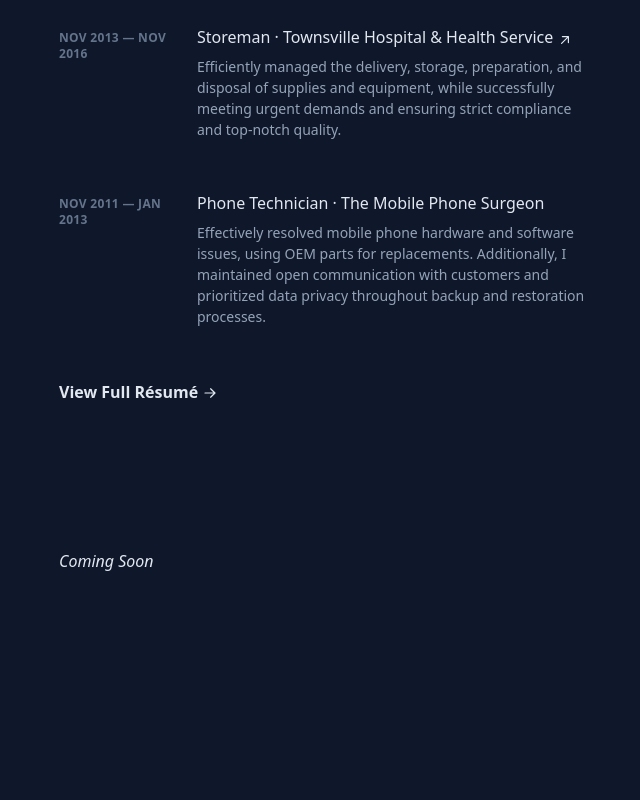
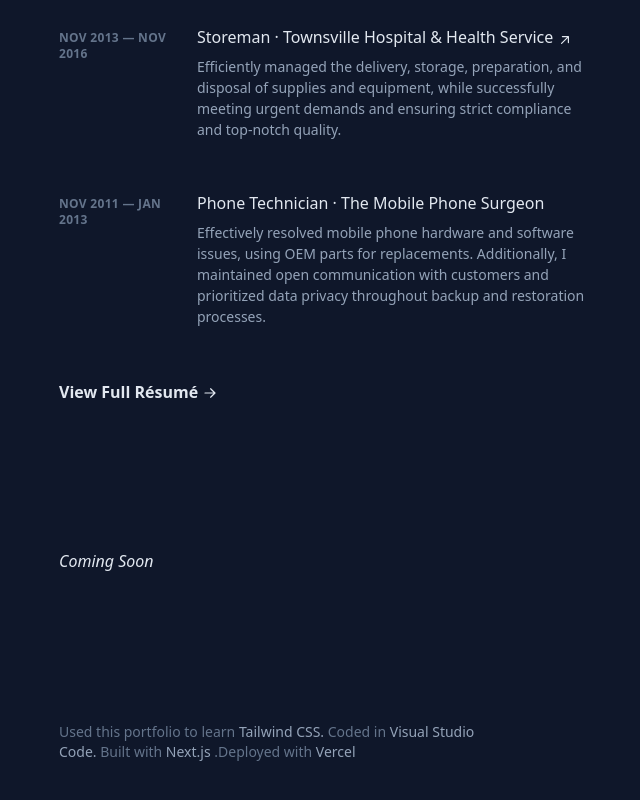
Before and after one commit to JackSibley/portfolio-v2, a Next.js app: page / in a window 1280 px wide. Shown: the part 1014-1814 px from the top of the page, without its empty margins (589-1229 px from the left). Built offline with nearby package versions, Linux system fonts and the light colour scheme.

Commit message:
updated navigation. Added footer

```diff
--- a/components/Nav.tsx
+++ b/components/Nav.tsx
@@ -1,7 +1,4 @@
-import { useScrollPosition } from "./../hooks/useScrollPosition";
-
 export const Nav = () => {
-  const scrollPosition = useScrollPosition();
   return (
     <nav className="nav hidden lg:block" aria-label="In-page jump links">
       <ul className="mt-16 w-max">
@@ -15,16 +12,16 @@
         </li>
         <li>
           <a className="group flex items-center py-3" href="#experience">
-            <span className="nav-indicator mr-4 h-px w-8 bg-slate-600 transition-all group-hover:w-16 group-hover:bg-slate-200 group-focus-visible:w-16 group-focus-visible:bg-slate-200 motion-reduce:transition-none"></span>
-            <span className="nav-text text-xs font-bold uppercase tracking-widest text-slate-500 group-hover:text-slate-200 group-focus-visible:text-slate-200">
+            <span className="mr-4 h-px w-8 bg-slate-600 transition-all group-hover:w-16 group-hover:bg-slate-200 group-focus-visible:w-16 group-focus-visible:bg-slate-200 motion-reduce:transition-none"></span>
+            <span className="text-xs font-bold uppercase tracking-widest text-slate-500 group-hover:text-slate-200 group-focus-visible:text-slate-200">
               Experience
             </span>
           </a>
         </li>
         <li>
           <a className="group flex items-center py-3" href="#projects">
-            <span className="nav-indicator mr-4 h-px w-8 bg-slate-600 transition-all group-hover:w-16 group-hover:bg-slate-200 group-focus-visible:w-16 group-focus-visible:bg-slate-200 motion-reduce:transition-none"></span>
-            <span className="nav-text text-xs font-bold uppercase tracking-widest text-slate-500 group-hover:text-slate-200 group-focus-visible:text-slate-200">
+            <span className="mr-4 h-px w-8 bg-slate-600 transition-all group-hover:w-16 group-hover:bg-slate-200 group-focus-visible:w-16 group-focus-visible:bg-slate-200 motion-reduce:transition-none"></span>
+            <span className="text-xs font-bold uppercase tracking-widest text-slate-500 group-hover:text-slate-200 group-focus-visible:text-slate-200">
               Projects
             </span>
           </a>
--- a/src/app/page.tsx
+++ b/src/app/page.tsx
@@ -421,6 +421,46 @@
                 </ul>
               </div>
             </section>
+            <footer className="max-w-md pb-16 text-sm text-slate-500 sm:pb-0">
+              <p>
+                Used this portfolio to learn{" "}
+                <a
+                  href="https://tailwindcss.com/"
+                  className="font-medium text-slate-400 hover:text-teal-300 focus-visible:text-teal-300"
+                  target="_blank"
+                  rel="noreferrer"
+                >
+                  Tailwind CSS.
+                </a>{" "}
+                Coded in{" "}
+                <a
+                  href="https://code.visualstudio.com/"
+                  className="font-medium text-slate-400 hover:text-teal-300 focus-visible:text-teal-300"
+                  target="_blank"
+                  rel="noreferrer"
+                >
+                  Visual Studio Code.
+                </a>{" "}
+                Built with{" "}
+                <a
+                  href="https://nextjs.org/"
+                  className="font-medium text-slate-400 hover:text-teal-300 focus-visible:text-teal-300"
+                  target="_blank"
+                  rel="noreferrer"
+                >
+                  Next.js{" "}
+                </a>
+                .Deployed with{" "}
+                <a
+                  href="https://vercel.com/"
+                  className="font-medium text-slate-400 hover:text-teal-300 focus-visible:text-teal-300"
+                  target="_blank"
+                  rel="noreferrer"
+                >
+                  Vercel
+                </a>
+              </p>
+            </footer>
           </main>
         </div>
       </div>
```
